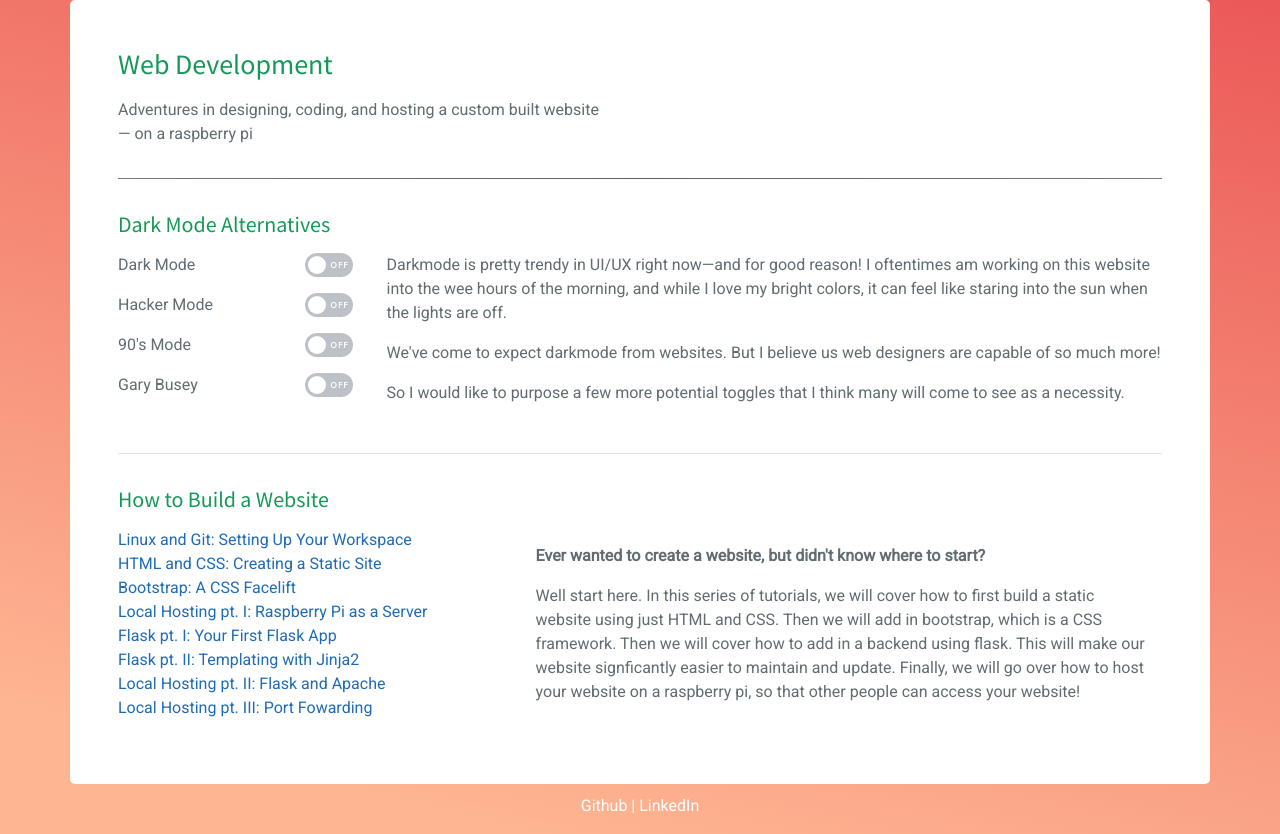
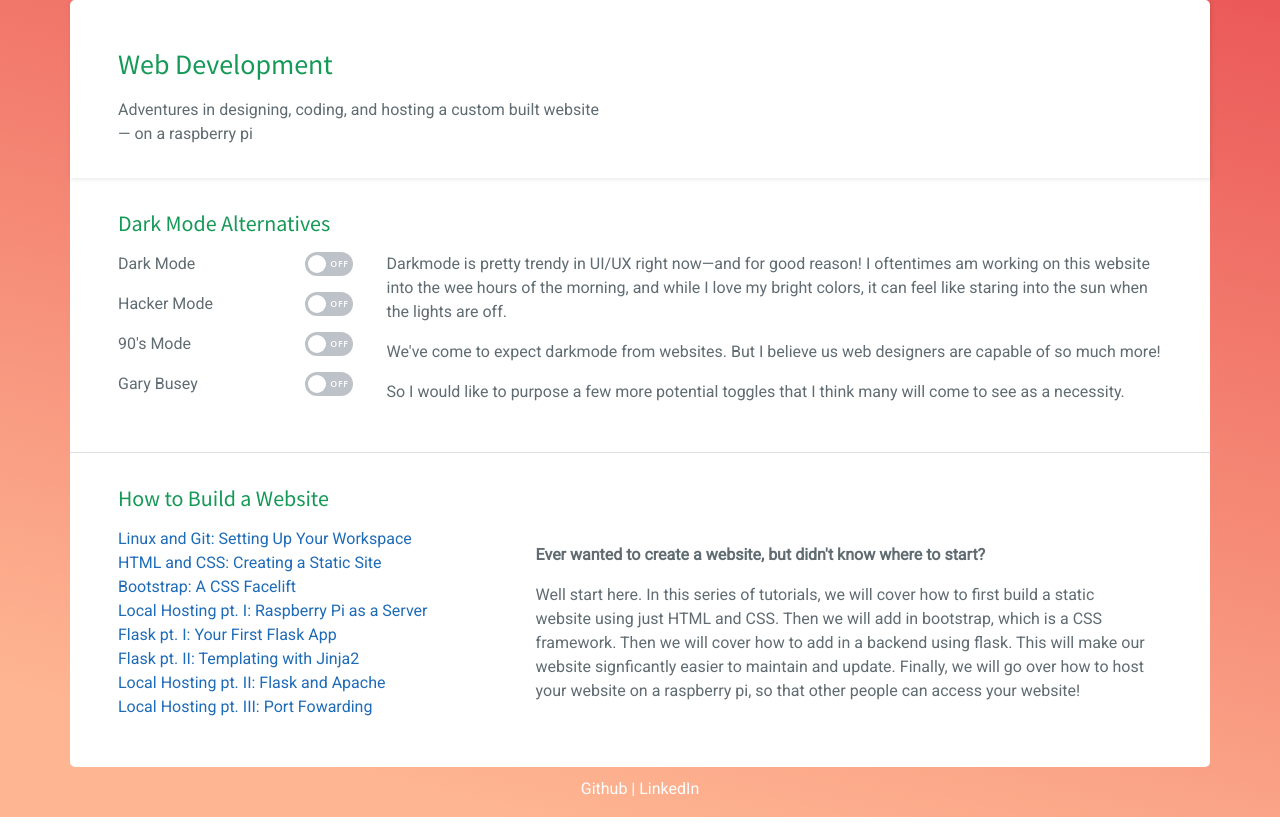
Before and after one commit to corydonbaylor/flask-app, a Flask app: page /webdev in a window 1280 px wide. Shown: the part 56-890 px from the top of the page. Run offline with Flask 2, Linux system fonts and the light colour scheme; some libraries are stand-ins or nearby versions.

Commit message:
changed padding to have full sep lines

```diff
--- a/app/routes.py
+++ b/app/routes.py
@@ -7,14 +7,14 @@ from app import app
 @app.route('/')
 @app.route('/index')
 def index():
-    return render_template('index.html', title='Home', color='blues')
+    return render_template('index.html', title='Home', color='blues', pad='p-0')
 
 # analytics routes
 
 
 @app.route('/analytics')
 def analytics():
-    return render_template('analytics.html', title='Analytics', color='greys')
+    return render_template('analytics.html', title='Analytics', color='greys', pad='p-0')
 
 @app.route('/analytics/getwiki')
 def getwiki():
@@ -25,7 +25,7 @@ def getwiki():
 
 @app.route('/webdev')
 def webdev():
-    return render_template('webdev.html', title='Web Dev')
+    return render_template('webdev.html', title='Web Dev', pad ='p-0')
 
 @app.route('/webdev/linux_git')
 def linux_git():
@@ -85,7 +85,7 @@ def viz():
         }
 
     ]
-    return render_template('viz.html', deck=deck, title='Visualizations', color='greens')
+    return render_template('viz.html', deck=deck, title='Visualizations', color='greens', pad='p-0')
 
 
 @app.route('/viz/covid_dotmap')
--- a/app/static/css/main.css
+++ b/app/static/css/main.css
@@ -99,6 +99,7 @@ h6 {
     border-radius: 5px;
 }
 
+
 @media only screen and (max-width: 576px) {
     .grad {
         padding:25px;
@@ -167,27 +168,20 @@ Creating Subsections
 
 .first-section{
   border-bottom: 1px solid #dee2e6;
-  padding-bottom: 2rem !important;
+  padding: 3rem 3rem 2rem 3rem;
 }
 
-.hero-section p{
+.hero-section{
   padding-bottom: 1rem !important;
-}
-.hero-section:after {
-  content:"";
-  background: linear-gradient(to right,#747677, #5f6163,#747677);
-  display: block;
-  height:1px;
-  width: 100%;
-  bottom: 0;
+  padding: 3rem 3rem 2rem 3rem;
+  box-shadow: 1px 1px 5px rgba(0, 0, 0, 0.1);
 }
 
 .sub-section{
   border-bottom: 1px solid #dee2e6;
-  padding-top: 2rem !important;
-  padding-bottom: 2rem !important;
+  padding: 2rem 3rem 2rem 3rem;
 }
 
 .final-section{
-  padding-top: 2rem !important;
+  padding: 2rem 3rem 2rem 3rem;
 }
--- a/app/templates/base.html
+++ b/app/templates/base.html
@@ -39,7 +39,12 @@
     <body class="oranges">
         {% endif %}
 
+        {% if pad %}
+        <div class="container grad {{pad}}" id='cont'>
+            {% else %}
             <div class="container grad" id='cont'>
+                {% endif %}
+
                 {% block content %}
                 {% endblock %}
             </div>
--- a/app/templates/viz.html
+++ b/app/templates/viz.html
@@ -1,6 +1,7 @@
 {% extends "base.html" %}
 
 {% block content %}
+<div class="final-section">
     <h2> Visualizations </h2>
     <p>Taking interesting data and making (somewhat) interesting plots <br>&mdash; typically in ggplot2
     </p>
@@ -25,5 +26,5 @@
         </div>
         {% endfor %}
     </div>
-
+</div>
 {% endblock %}
```
Lines whose indentation alone changed are shown as unchanged.
